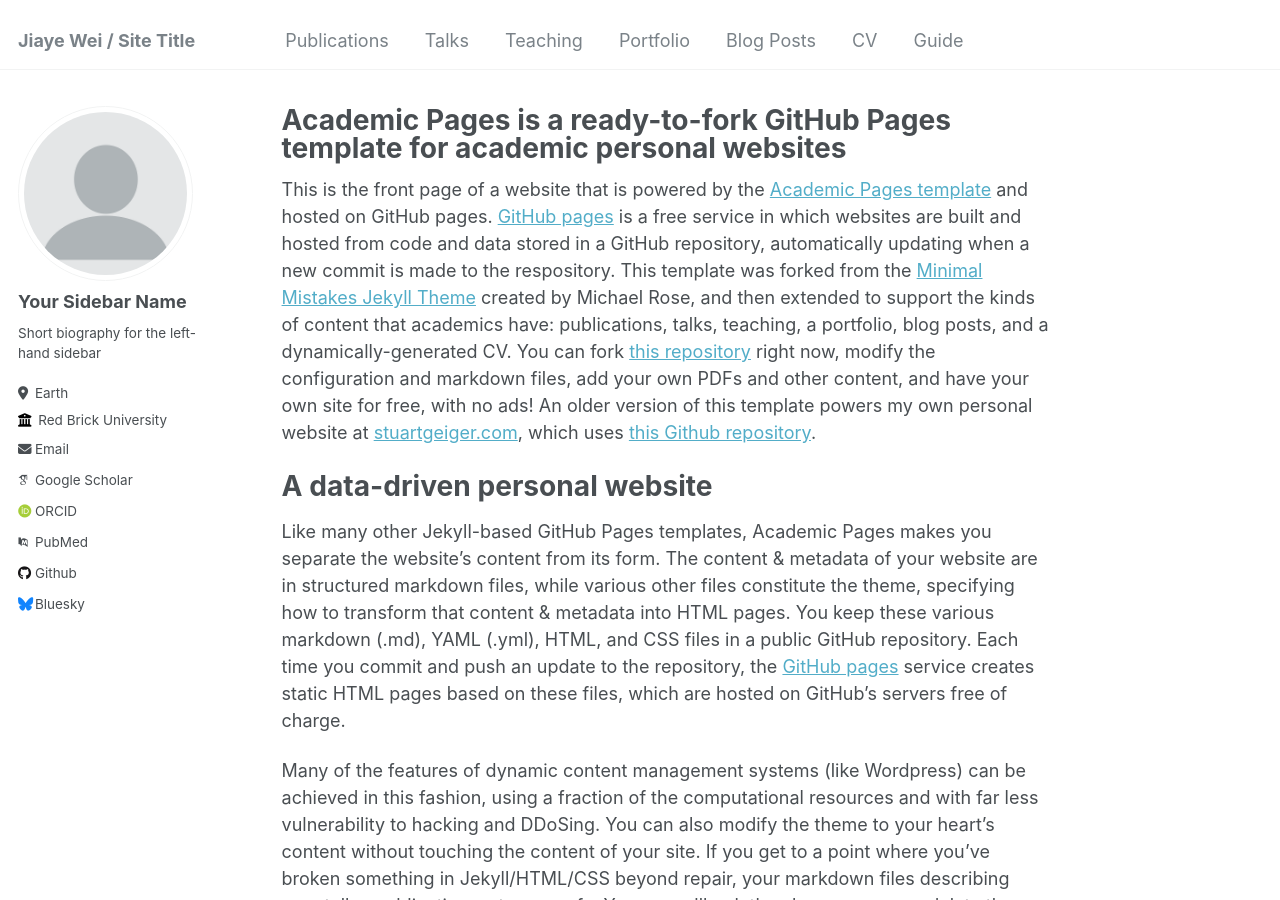
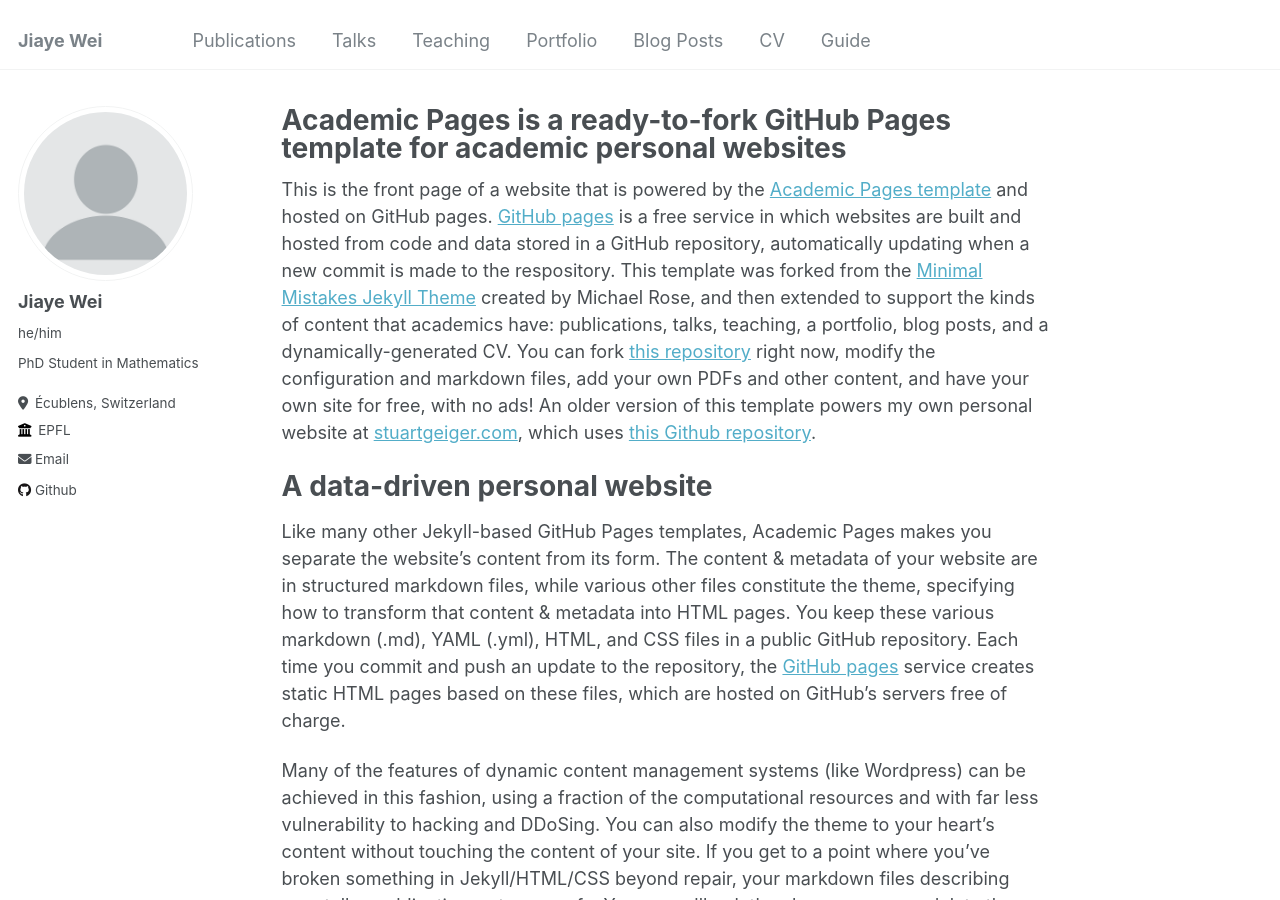
Before and after one commit to jiaye-W/jiaye-W.github.io, a Jekyll site: the page built from _pages/about.md, in a window 1280 px wide and 900 px high. Built offline with Jekyll 4.4.1, drawn with Linux system fonts in a browser that asks for light colours; some web fonts are replaced.

Commit message:
Few other changes on config

```diff
--- a/_config.yml
+++ b/_config.yml
@@ -8,7 +8,7 @@
 
 # Basic Site Settings
 locale                   : "en-US"
-title                    : "Jiaye Wei / Site Title"
+title                    : "Jiaye Wei"
 title_separator          : "-"
 name                     : &name "Jiaye Wei"
 description              : &description "PhD Student in Mathematics"
@@ -22,33 +22,33 @@ repository               : "jiaye-W/jiaye-W.github.io"
 author:
   # Biographic information
   avatar           : "profile.png"
-  name             : "Your Sidebar Name"
-  pronouns         : # example: "she/her"
-  bio              : "Short biography for the left-hand sidebar"
-  location         : "Earth"
-  employer         : "Red Brick University"
+  name             : "Jiaye Wei"
+  pronouns         : "he/him"
+  bio              : "PhD Student in Mathematics"
+  location         : "Écublens, Switzerland"
+  employer         : "EPFL"
   uri              : # URL
-  email            : "none@example.org"
+  email            : "jiaye.wei@epfl.ch"
 
   # Academic websites
   arxiv            : # URL - Update with the correct link to your profile
-  googlescholar    : "https://scholar.google.com/citations?user=PS_CX0AAAAAJ"
+  googlescholar    : # "https://scholar.google.com/citations?user=PS_CX0AAAAAJ"
   impactstory      : # URL
-  orcid            : "http://orcid.org/yourorcidurl"
+  orcid            : # "http://orcid.org/yourorcidurl"
   semantic         : # URL
-  pubmed           : "https://www.ncbi.nlm.nih.gov/pubmed/?term=john+snow"
+  pubmed           : # "https://www.ncbi.nlm.nih.gov/pubmed/?term=john+snow"
   researchgate     : # URL
 
   # Repositories and software development
   bitbucket        : # Username - Update with your username on the site
   codepen          : # Username
   dribbble         : # Username
-  github           : "academicpages"
+  github           : "jiaye-W"
   kaggle           : # Username
   stackoverflow    : # User number or user number and name (i.e., use "1" or "1/jeff-atwood")
 
   # Social media
-  bluesky          : "bsky.app" # Replace this with you Bluesky username
+  bluesky          : # "bsky.app" # Replace this with you Bluesky username
   facebook         : # Username
   flickr           : # Username
   foursquare       : # Username
```
